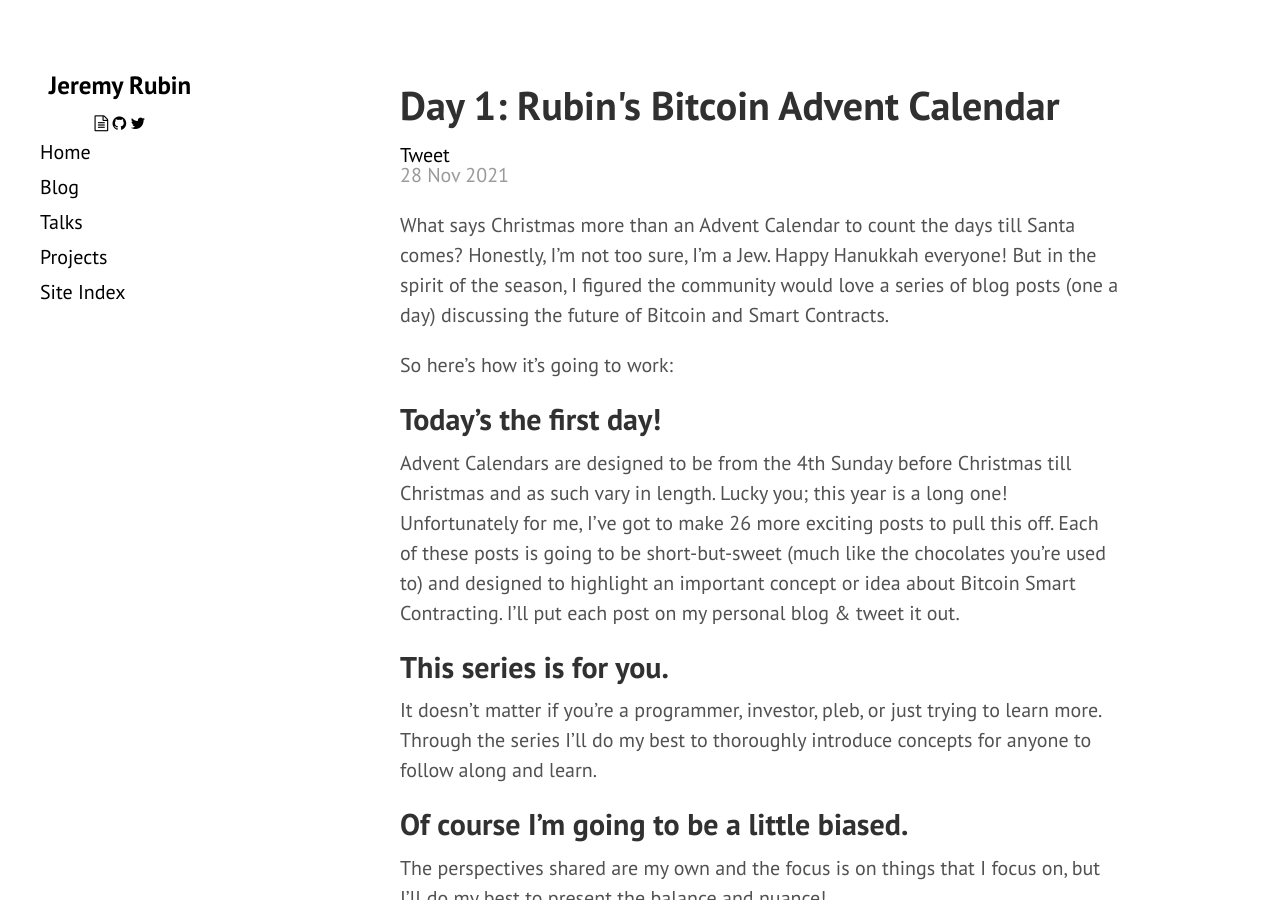
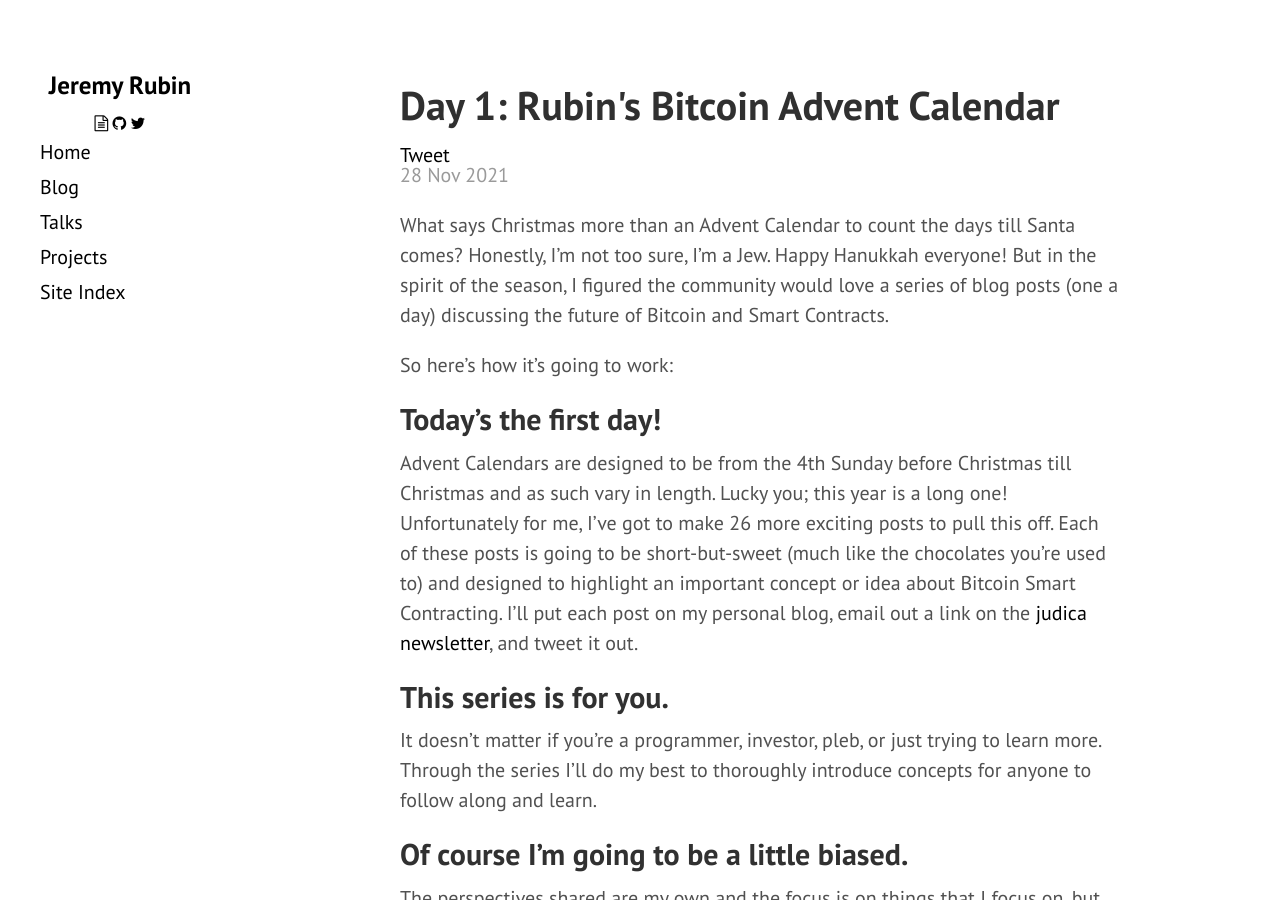
Before and after one commit to JeremyRubin/rubin.io, a Jekyll site: the page built from bitcoin/_posts/0000-00-00-advent-1.md, in a window 1280 px wide and 900 px high. Built offline with Jekyll 4.4.1, drawn with Linux system fonts in a browser that asks for light colours; comment, search, counter and statistics services are not loaded.

Commit message:
Add mailing list link

```diff
--- a/bitcoin/_posts/0000-00-00-advent-1.md
+++ b/bitcoin/_posts/0000-00-00-advent-1.md
@@ -21,7 +21,7 @@
 posts to pull this off. Each of these posts is going to be short-but-sweet
 (much like the chocolates you're used to) and designed to highlight an
 important concept or idea about Bitcoin Smart Contracting. I'll put each post
-on my personal blog & tweet it out.
+on my personal blog, email out a link on the [judica newsletter](https://judica.org/join), and tweet it out.
 
 ## This series is for you.
 
```
